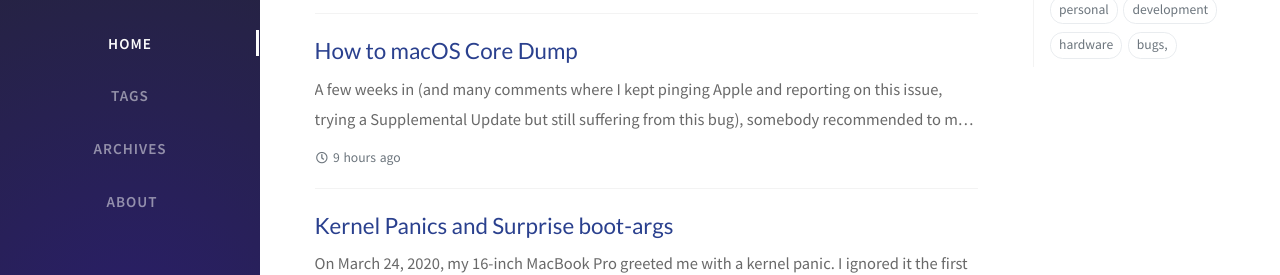
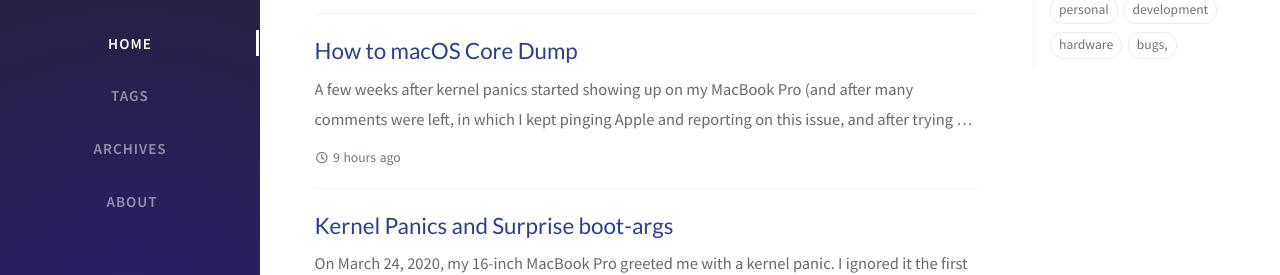
Before and after one commit to steipete/steipete.com, a Jekyll site: the page built from index.html, in a window 1280 px wide and 1187 px high, cut to the strip 232-507 px from the top of the window. Built offline with Jekyll 4.4.1, drawn with Linux system fonts in a browser that asks for light colours; nearby versions of some CDN libraries; the list of posts is cut into pages by our own code; comment, search, counter and statistics services are not loaded; some of the changed lines change nothing that is shown.

Commit message:
Another read

````diff
--- a/_posts/2020-05-19-how-to-macos-core-dump.md
+++ b/_posts/2020-05-19-how-to-macos-core-dump.md
@@ -6,44 +6,43 @@
 image: /assets/img/2020/appleintelframebuffer/feedback.png
 ---
 
-A few weeks in (and many comments where I kept pinging Apple and reporting on this issue, trying a Supplemental Update but still suffering from this bug), somebody recommended to me that I should disable the “[Power Nap](https://support.apple.com/en-gb/HT204032)” feature. I was skeptical, but sure enough, ever since I disabled it, it never happened again.
+A few weeks after kernel panics started showing up on my MacBook Pro (and after many comments were left, in which I kept pinging Apple and reporting on this issue, and after trying a Supplemental Update but still suffering from this bug), somebody recommended to me that I should disable the “[Power Nap](https://support.apple.com/en-gb/HT204032)” feature. I was skeptical, but sure enough, ever since I disabled it, the kernel panics stopped.
 
 If you just started reading now, check out the backstory: [Kernel Panics and Surprise boot-args](https://steipete.com/posts/kernel-panic-surprise-boot-args/).
 
-I brushed it off and almost forgot about it, but two months after I reported my issue via Feedback Assistant, Apple replied to my Feedback!
+The problem seemingly fixed, I brushed it off and almost forgot about it, but two months after I reported my issue via Feedback Assistant, Apple replied!
 
 ![Apple Feedback](/assets/img/2020/appleintelframebuffer/feedback.png)
 
-I mean, it's something. But it's also somewhat a joke. After my initial reaction of getting mad at how bad Apple's communication is here, I started seeing this as a challenge and started my search to determine what they could have possibly meant with a “Core Dump.”
+I mean, it’s something. But it’s also somewhat of a joke. After my initial reaction of getting mad at how bad Apple’s communication is here, I started seeing this as a challenge and began my search to determine what they could have possibly meant with “Core Dump.”
 
 ## The Great Core Dump Mystery
 
 If you google “macOS core dump” [you will eventually end up on StackOverflow](https://stackoverflow.com/questions/9412156/how-to-generate-core-dumps-in-mac-os-x/12118329 ), as is the case with so many things.
 
-The article I found recommends setting `ulimit -c unlimited`, but this didn't seem right — how is that related to a kernel panic?
+The article I found recommends setting `ulimit -c unlimited`, but this didn’t seem right — how is that related to a kernel panic?
 
-Next up, I looked into Apple's [Technical Note TN2151: Understanding and Analyzing Application Crash Reports](ttps://developer.apple.com/library/archive/technotes/tn2124/_index.html#//apple_ref/doc/uid/DTS10003391-CH1-SECCOREDUMPS), which has a section about Core Dumps, and it also mentioned `ulimit`:
+Next up, I looked into Apple’s [Technical Note TN2151: Understanding and Analyzing Application Crash Reports](https://developer.apple.com/library/archive/technotes/tn2124/_index.html#//apple_ref/doc/uid/DTS10003391-CH1-SECCOREDUMPS), which has a section about Core Dumps, and it also mentioned `ulimit`:
 
 >You can enable core dumps on a system-wide basis by adding the line limit core unlimited to your /etc/launchd.conf file
 
-Problem: This file doesn't even exist on macOS Catalina. The document has been last updated in 2010, so that might explain why.
+Problem: This file doesn’t even exist on macOS Catalina. But the above document was last updated in 2010, so that might explain why.
 
 Via [Quinn “The Eskimo!”](https://twitter.com/justkwin/status/1260674056023572481), I also learned about [the use case for application core dumps to debug crashers](https://forums.developer.apple.com/message/401103#401103).
 
-## Kernel Core Dump (lings)
+## Kernel Core Dump(lings)
 
-I've asked around on Twitter and learned that [a *kernel* core dump is something else entirely](https://twitter.com/gparker/status/1260714803191885825). Thanks to [Sarah](https://twitter.com/winocm/status/1260815939001446406?s=21) for helping me here!
+I’ve asked around on Twitter and learned that [a *kernel* core dump is something else entirely](https://twitter.com/gparker/status/1260714803191885825). Thanks to [Sarah](https://twitter.com/winocm/status/1260815939001446406?s=21) for helping me here!
 
 Welcome to two easy steps to create your kernel core dump!
 
-1: Change the boot-args to enable kernel debugging. This needs to be run with csrutil disable or in recovery mode.
-`keepsyms=1` is used to symbolicate the panic log.
+1 — Change the boot-args to enable kernel debugging. This needs to be run with csrutil disabled or in recovery mode. `keepsyms=1` is used to symbolicate the panic log:
 
 ```
 sudo nvram boot-args="debug=0x104c44 keepsyms=1"
 ```
 
-2: Once you get a panic with the debug= boot-args set, just dd the `Apple_KernelCoreDump` volume on your APFS container to a file:
+2 — Once you get a panic with the debug= boot-args set, just dd the `Apple_KernelCoreDump` volume on your APFS container to a file:
 
 ```
 dd if=“~/IntelFramebufferFun.img” of="/Volumes/Apple_KernelCoreDump"
@@ -51,29 +50,29 @@
 
 ## Deciphering 0x104c44
 
-Of course, my curiosity sparked was when reading `debug=0x104c44`, which led to just one search result for a [crash with VirtualBox](https://forums.virtualbox.org/viewtopic.php?f=8&t=92617).
+Of course, my curiosity was sparked when reading `debug=0x104c44`, which led to just one search result for a [crash with VirtualBox](https://forums.virtualbox.org/viewtopic.php?f=8&t=92617).
 
 ![Wisdom of the Ancients, XKCD 979](https://imgs.xkcd.com/comics/wisdom_of_the_ancients.png)
 
-All of these flags are related to macOS Kernel Debugging, so here's a great opportunity to learn. It's easier to move to binary representation to decipher the flags. Thankfully xnu is open source, so we can just look up the source code of [`/osfmk/kern/debug.h`](http://newosxbook.com/src.jl?tree=xnu&file=/osfmk/kern/debug.h).
+All the flags below are related to macOS kernel debugging. It’s easier to look at them one by one when we move to a binary representation. Thankfully, XNU is open source, so we can just look up the source code of [`/osfmk/kern/debug.h`](http://newosxbook.com/src.jl?tree=xnu&file=/osfmk/kern/debug.h).
 
 `0x104c44 = 1 0000 0100 1100 0100 0100`
 
-`DB_NMI 0x4` changes the power-button to create a non-maskable interrupt? (These days, NMI is ⌃+⌘+⌥+⇧+power, old behaviour is via 0x8000)
+`DB_NMI 0x4` changes the power button to create a non-maskable interrupt? (These days, NMI is ⌃+⌘+⌥+⇧+power; the old behavior is via 0x8000.)
 
-`DB_ARP 0x40` allows debugging across subnets via ARP (usual flag)
+`DB_ARP 0x40` allows debugging across subnets via ARP (usual flag).
 
-`DB_KERN_DUMP_ON_PANIC 0x400` Trigger core dump on panic
+`DB_KERN_DUMP_ON_PANIC 0x400` Trigger core dump on panic.
 
-`DB_KERN_DUMP_ON_NMI 0x800` Trigger core dump on NMI
+`DB_KERN_DUMP_ON_NMI 0x800` Trigger core dump on NMI.
 
-`DB_REBOOT_POST_CORE 0x4000` Attempt to reboot after post-panic crashdump/paniclog dump
+`DB_REBOOT_POST_CORE 0x4000` Attempt to reboot after post-panic crashdump/paniclog dump.
 
-`DB_REBOOT_ALWAYS 0x100000` Don't wait for debugger connection
+`DB_REBOOT_ALWAYS 0x100000` Don't wait for debugger connection.
 
-Let's check if we got everything: `0x100000 + 0x4000 + 0x800 + 0x400 + 0x40 + 0x4 = 0x104c44`
+Let’s check if we got everything: `0x100000 + 0x4000 + 0x800 + 0x400 + 0x40 + 0x4 = 0x104c44`.
 
-## Articles that Helped
+### Articles That Helped
 
 - [2008: Technical Note TN2118:Kernel Core Dumps](https://developer.apple.com/library/archive/technotes/tn2004/tn2118.html)
 - [2018: Scott Knight, macOS Kernel Debugging](https://knight.sc/debugging/2018/08/15/macos-kernel-debugging.html)
@@ -81,8 +80,8 @@
 
 ## Conclusion
 
-After writing up my story here, I found [an article on Mr. Macintosh](https://mrmacintosh.com/10-15-4-update-wake-from-sleep-kernel-panic-in-16-mbpro-2019/) that documents the very same wake-from-sleep kernel panic. It seems it is fixed in macOS 10.15.5 Beta 4, so there's no need for me to actually send a macOS Core Dump anymore.
+After writing up my story here, I found [an article on Mr. Macintosh](https://mrmacintosh.com/10-15-4-update-wake-from-sleep-kernel-panic-in-16-mbpro-2019/) that documents the very same wake-from-sleep kernel panic. It seems it is fixed in macOS 10.15.5 Beta 4, so there’s no need for me to actually send a macOS Core Dump anymore.
 
-Still, it was an interesting road and learning experience.
+Still, it was an interesting learning experience.
 
-Update: Apple followed up again on FB7642937, this time with detailed instructions: see [Network Kernel Core Dump]()(/posts/network-kernel-core-dump/) for more on this.
+Update: Apple followed up again on FB7642937, this time with detailed instructions: see [Network Kernel Core Dump](/posts/network-kernel-core-dump/) for more on this.
````
